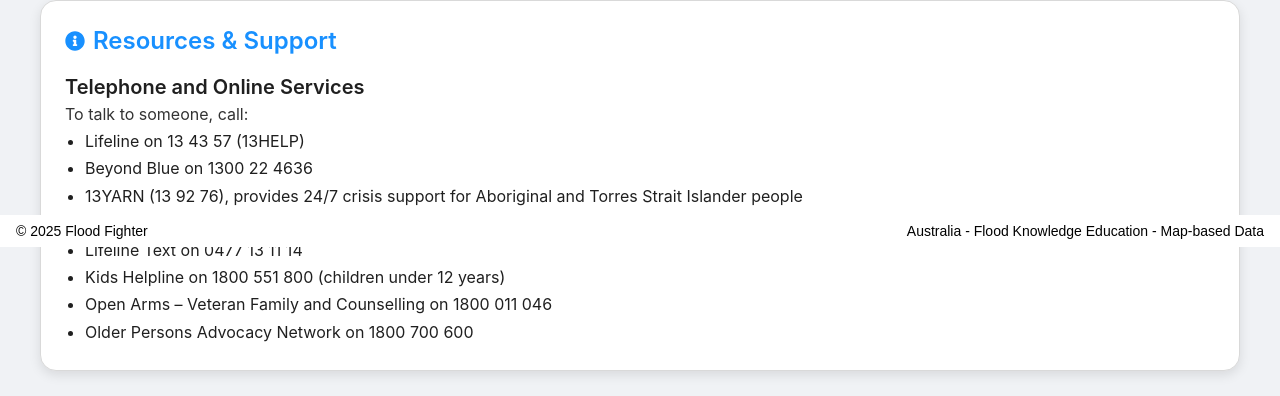
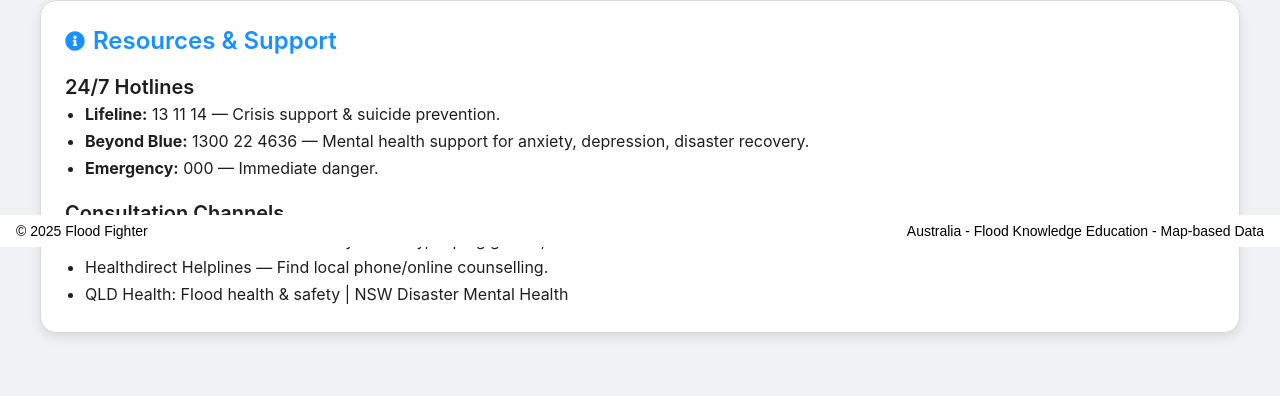
Before and after one commit to Airius2001/floodfighter, a Next.js app: page /after/mental-support in a window 1280 px wide. Shown: the part 553-949 px from the top of the page. Built offline with nearby package versions, Linux system fonts and the light colour scheme.

Commit message:
Chatbot Integrated

```diff
--- a/app/after/mental-support/page.tsx
+++ b/app/after/mental-support/page.tsx
@@ -195,62 +195,84 @@ export default function MentalHealthAfter() {
                   >
                     <FaInfoCircle
                       style={{ fontSize: 20, color: "#1890ff", marginRight: 8 }}
+                      aria-hidden
                     />
                     <Title level={3} style={{ color: "#1890ff", margin: 0 }}>
                       Resources & Support
                     </Title>
                   </div>
 
+                  {/* Hotlines */}
                   <Title level={4} style={{ marginTop: 0 }}>
-                    Telephone and Online Services
+                    24/7 Hotlines
                   </Title>
-                  <Paragraph style={{ fontSize: 16, lineHeight: 1.7, color: "#333" }}>
-                    To talk to someone, call:
-                  </Paragraph>
                   <ul style={{ paddingLeft: 20, fontSize: 16, lineHeight: 1.7 }}>
                     <li>
-                      <a href="https://www.lifeline.org.au/">Lifeline</a> on{" "}
-                      <a href="tel:134357">13 43 57 (13HELP)</a>
+                      <strong>Lifeline:</strong> 13 11 14 — Crisis support &
+                      suicide prevention.
                     </li>
                     <li>
-                      <a href="https://www.beyondblue.org.au/">Beyond Blue</a> on{" "}
-                      <a href="tel:1300224636">1300 22 4636</a>
+                      <strong>Beyond Blue:</strong> 1300 22 4636 — Mental health
+                      support for anxiety, depression, disaster recovery.
                     </li>
                     <li>
-                      13YARN (<a href="tel:139276">13 92 76</a>), provides 24/7 crisis
-                      support for Aboriginal and Torres Strait Islander people
+                      <strong>Emergency:</strong> 000 — Immediate danger.
+                    </li>
+                  </ul>
+
+                  {/* Consultation channels */}
+                  <Title level={4} style={{ marginTop: 16 }}>
+                    Consultation Channels
+                  </Title>
+                  <ul style={{ paddingLeft: 20, fontSize: 16, lineHeight: 1.7 }}>
+                    <li>
+                      <a
+                        href="https://www.redcross.org.au/how-disasters-impact-mental-health/"
+                        target="_blank"
+                        rel="noopener noreferrer"
+                        color="blue"
+                      >
+                        Australian Red Cross
+                      </a>{" "}
+                      — Community recovery, coping guides, outreach.
                     </li>
                     <li>
-                      <a href="https://mensline.org.au/">MensLine</a> on{" "}
-                      <a href="tel:1300789978">1300 78 99 78</a>
+                      <a
+                        href="https://www.healthdirect.gov.au/mental-health-helplines"
+                        target="_blank"
+                        rel="noopener noreferrer"
+                        color="blue"
+                      >
+                        Healthdirect Helplines
+                      </a>{" "}
+                      — Find local phone/online counselling.
                     </li>
                     <li>
-                      <a href="https://www.lifeline.org.au/crisis-text/">Lifeline Text</a> on{" "}
-                      <a href="tel:0477131114">0477 13 11 14</a>
-                    </li>
-                    <li>
-                      <a href="https://kidshelpline.com.au/">Kids Helpline</a> on{" "}
-                      <a href="tel:1800551800">1800 551 800</a> (children under 12 years)
-                    </li>
-                    <li>
-                      <a href="https://www.openarms.gov.au/">
-                        Open Arms – Veteran Family and Counselling
+                      <a
+                        href="https://www.qld.gov.au/emergency/dealing-disasters/disaster-types/flood/flood-health-and-safety"
+                        target="_blank"
+                        rel="noopener noreferrer"
+                        color="blue"
+                      >
+                        QLD Health: Flood health & safety
                       </a>{" "}
-                      on <a href="tel:1800011046">1800 011 046</a>
-                    </li>
-                    <li>
-                      <a href="https://opan.org.au/">
-                        Older Persons Advocacy Network
-                      </a>{" "}
-                      on <a href="tel:1800700600">1800 700 600</a>
+                      |{" "}
+                      <a
+                        href="https://www.nsw.gov.au/emergency/recovery/mental-health-support"
+                        target="_blank"
+                        rel="noopener noreferrer"
+                        color="blue"
+                      >
+                        NSW Disaster Mental Health
+                      </a>
                     </li>
                   </ul>
+
                 </div>
               </div>
             </Card>
           </Col>
         </Row>
-
       </div>
     </div>
   );
--- a/app/chat-bot/page.tsx
+++ b/app/chat-bot/page.tsx
@@ -11,7 +11,7 @@ export default function ChatBotPage() {
   const [loading, setLoading] = useState(false);
   const bottomRef = useRef<HTMLDivElement>(null);
 
-  const API_KEY = "AIzaSyDMeCNvmw-W9c8hnnwMmPxNxDhPfNkdSD0";
+  const API_KEY = "AIzaSyB9KTqvUcfHr9_LMSrc7ux41xfegAOVokw";
   const MODEL = "gemini-2.0-flash";
   const GEMINI_API_URL = `https://generativelanguage.googleapis.com/v1beta/models/${MODEL}:generateContent?key=${API_KEY}`;
 
@@ -69,6 +69,7 @@ export default function ChatBotPage() {
         flexDirection: "column",
         alignItems: "center",
         padding: "40px 20px 100px",
+        height:'100vh'
       }}
     >
       <h2
--- a/components/ui/ChatbotWrapper.tsx
+++ b/components/ui/ChatbotWrapper.tsx
@@ -6,7 +6,7 @@ import { usePathname } from "next/navigation";
 
 export default function ChatbotWrapper() {
   const pathname = usePathname();
-  if (pathname !== "/") return null;
+  if (pathname !== "/home") return null;
 
   return (
     <>
```
Also changed, not shown: app/download-pdf/page.tsx (+30 -5 lines).
